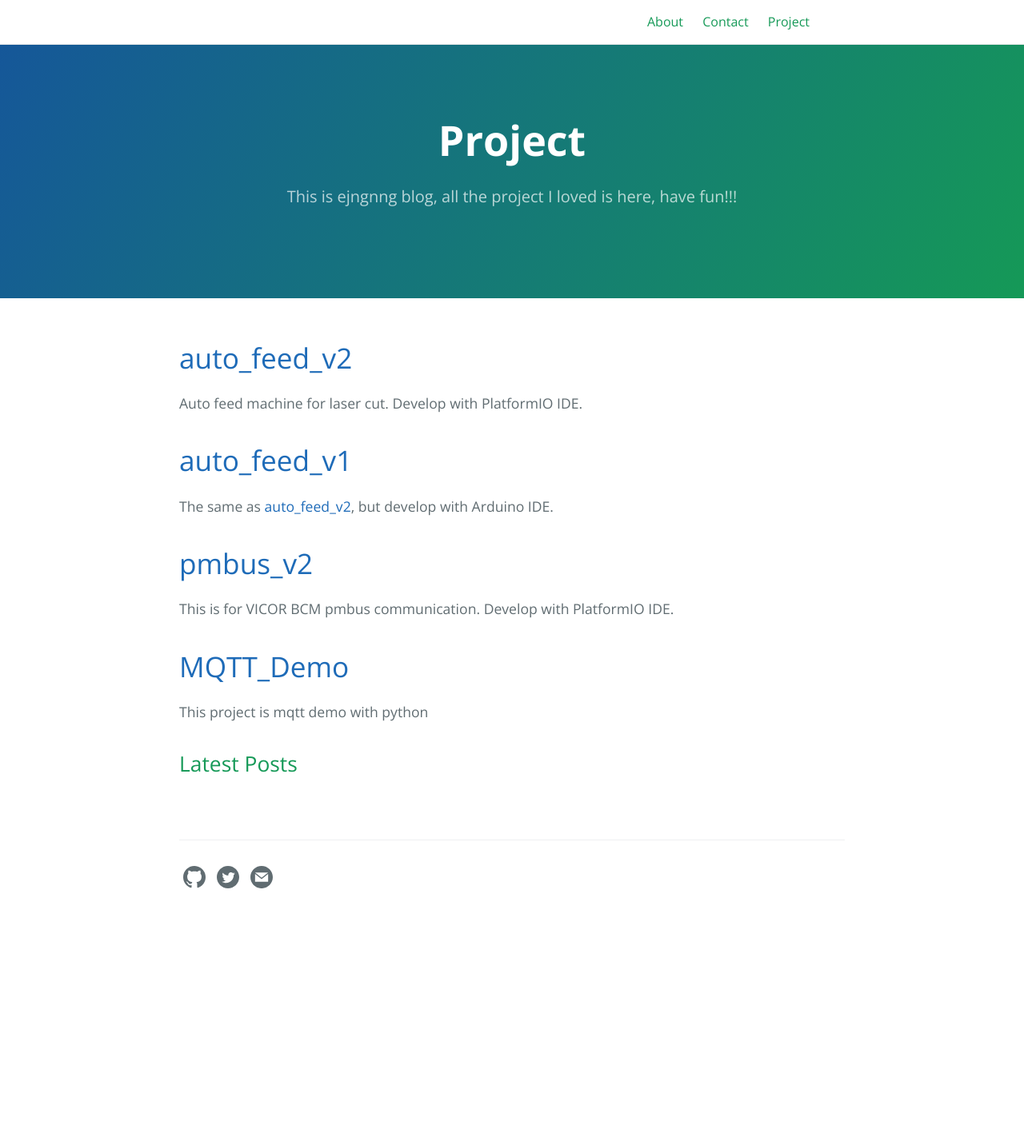
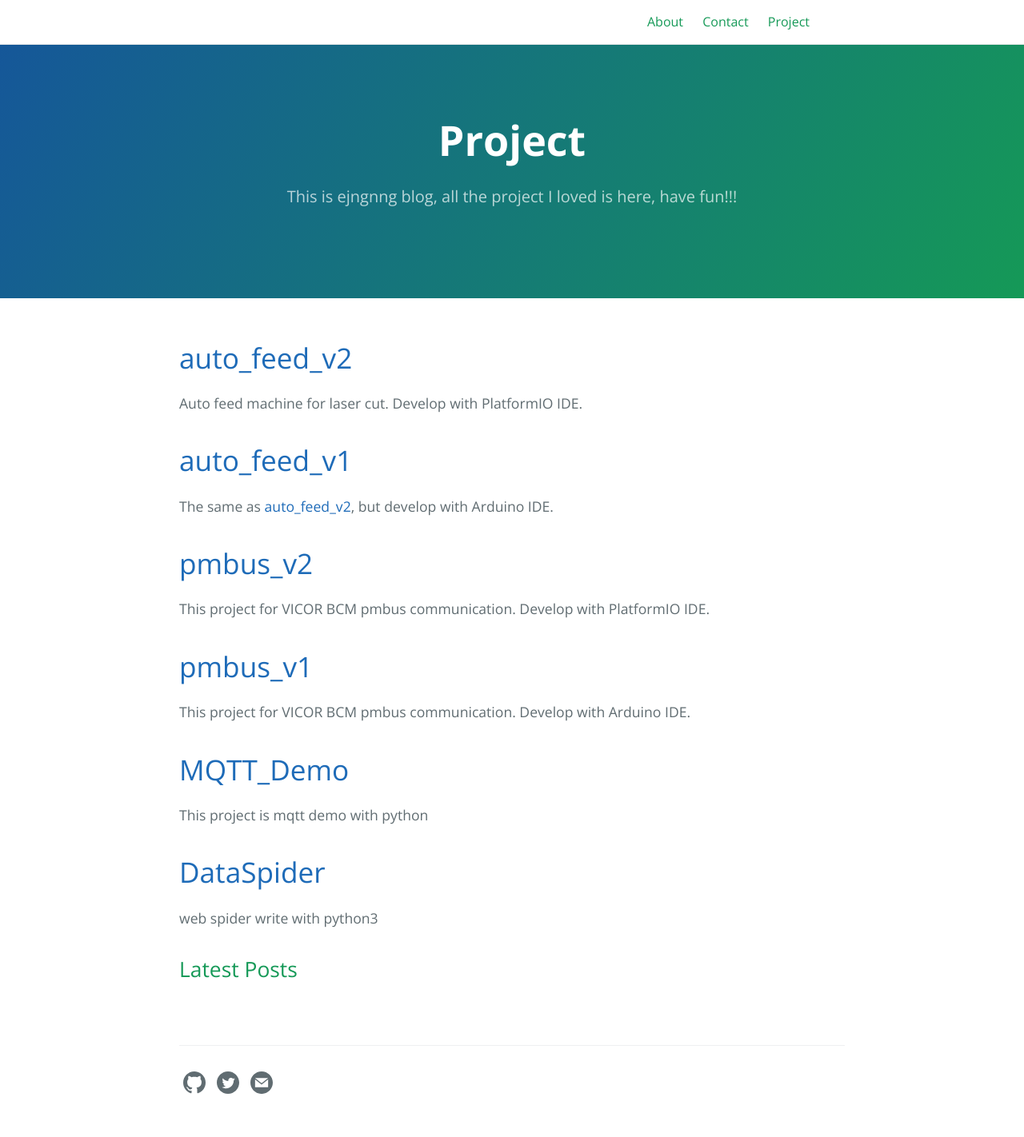
Before and after one commit to ejngnng/ejngnng.github.io, a Jekyll site: the page built from index.md, in a window 1280 px wide. Shown: the whole page at 80% size. Built offline with Jekyll 4.4.1, drawn with Linux system fonts in a browser that asks for light colours; before the commit the page ends 1165 px from its top, so only the background shows below that.

Commit message:
Update index.md

```diff
--- a/index.md
+++ b/index.md
@@ -22,8 +22,16 @@ The same as [auto_feed_v2](https://github.com/ejngnng/auto_feed_v1), but develop
 
 # [pmbus_v2](https://github.com/ejngnng/pmbus_v2)
 
-This is for VICOR BCM pmbus communication. Develop with PlatformIO IDE.
+This project for VICOR BCM pmbus communication. Develop with PlatformIO IDE.
+
+# [pmbus_v1](https://github.com/ejngnng/pmbus_v2)
+
+This project for VICOR BCM pmbus communication. Develop with Arduino IDE.
 
 # [MQTT_Demo](https://github.com/ejngnng/MQTT_Demo)
 
 This project is mqtt demo with python
+
+# [DataSpider](https://github.com/ejngnng/DataSpider)
+
+web spider write with python3
```
